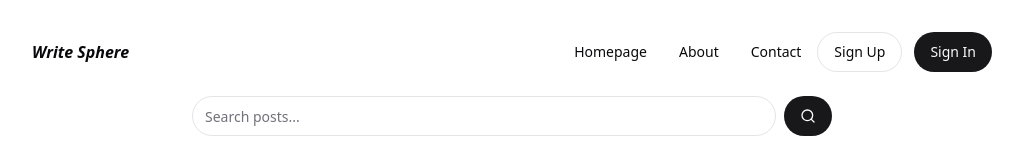
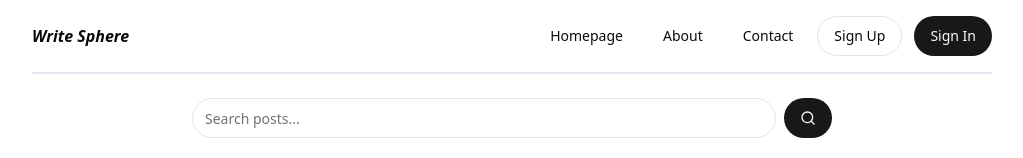
Before and after one commit to RizalPradanaaa/write-sphere, a Next.js app: page / in a window 1280 px wide. Shown: the top 158 px of the page, without its empty margins (128-1151 px from the left). Built offline with nearby package versions, Linux system fonts and the light colour scheme.

Commit message:
navbar scroll

```diff
--- a/components/Navbar.tsx
+++ b/components/Navbar.tsx
@@ -15,12 +15,12 @@ import { Sheet, SheetContent, SheetHeader, SheetTitle, SheetTrigger } from './ui
 
 export default function Navbar() {
   return (
-    <div className="flex items-center justify-between mx-auto mt-8 w-3/4 font-bold">
+    <div className="sticky py-4 top-0 z-50 flex items-center justify-between mx-auto w-3/4 font-bold bg-white/70 backdrop-blur-xs border-b-2  border-slate-200">
         <NavigationMenu>
                 <p className="font-bold italic">Write Sphere</p>
         </NavigationMenu>
-        <NavigationMenu className='hidden md:flex '>
-            <div className="flex font-bold">
+        <NavigationMenu className='hidden md:flex backdrop-blur-xs'>
+            <div className="flex font-bold gap-2">
                 <Link href="/" className={navigationMenuTriggerStyle()}>
                     Homepage
                 </Link>
```
